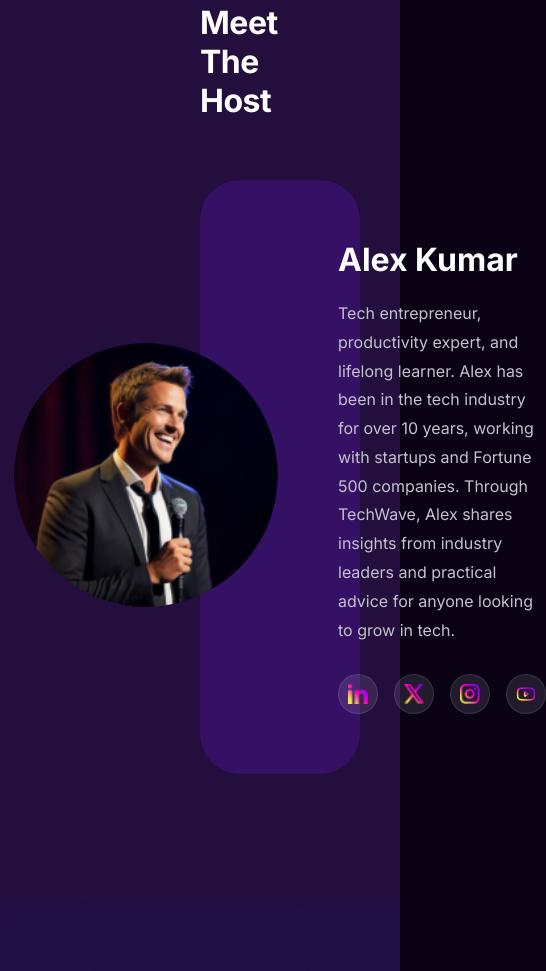
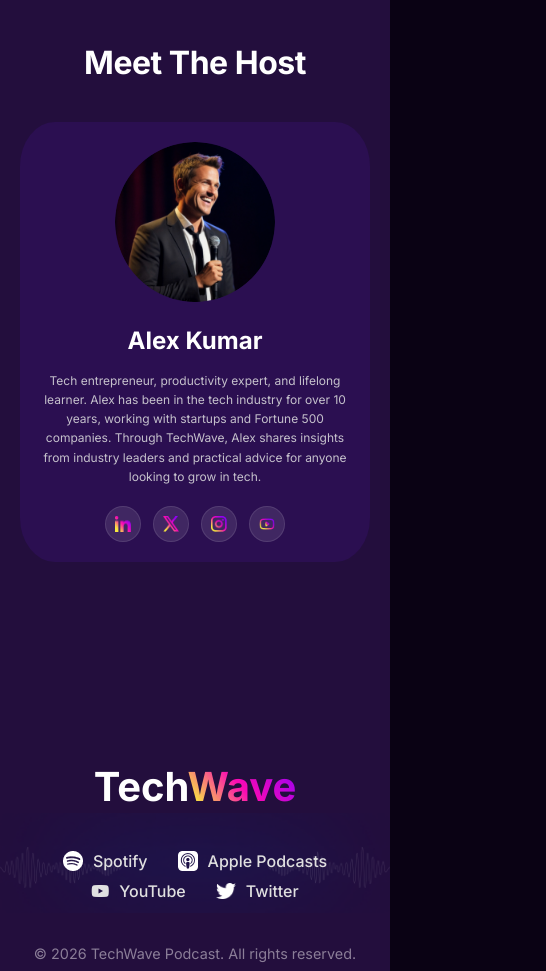
Before and after one commit to Hiratsuka001/Techwave-Webpage, a plain HTML site: page index.html in a window 390 px wide. Shown: the part 4382-5353 px from the top of the page, 546 px wide, since content can reach past the window. Drawn offline with Linux system fonts and the light colour scheme.

Commit message:
meet the host and footer responsive

```diff
--- a/style.css
+++ b/style.css
@@ -426,6 +426,7 @@ body {
 /* Why Choose Section */
 /* Why Choose Section */
 /* Why Choose Section */
+
 .why-choose {
   background-color: #230e3d;
   padding: 120px 200px;
@@ -506,6 +507,7 @@ body {
 /* why choose responsive */
 /* why choose responsive */
 /* why choose responsive */
+@media (max-width: 576px) {
   .why-choose {
     padding: 60px 20px;
   }
@@ -548,6 +550,7 @@ body {
   .feature-card i.feature-icon {
     font-size: 2.5rem;
     margin-bottom: 8px;
+  }
 }
 
 /* Featured Episodes Section */
@@ -663,8 +666,7 @@ body {
 /* Featured Episodes Section Responsive */
 /* Featured Episodes Section Responsive */
 /* Featured Episodes Section Responsive */
-/* Featured Episodes Section Responsive */
-/* Featured Episodes Section Responsive */
+
 @media (max-width: 576px) {
   .featured-episodes {
     padding: 60px 20px;
@@ -786,6 +788,66 @@ body {
   width: 20px;
   height: 20px;
 }
+/*Responsive Meet the host section */
+/*Responsive Meet the host section */
+/*Responsive Meet the host section */
+/*Responsive Meet the host section */
+
+@media (max-width: 576px) {
+  .meet-host {
+    padding: 160px 20px;
+  }
+
+  .host-container {
+    flex-direction: column;
+    padding: 20px;
+    background-color: transparent;
+    gap: 20px;
+    margin-top: 40px;
+    border-radius: 10%;
+    background-color: #2b0f51;
+  }
+
+  .host-image {
+    flex-shrink: 0;
+  }
+
+  .host-image img {
+    width: 160px;
+    height: 160px;
+  }
+
+  .host-info {
+    text-align: center;
+    flex: none;
+  }
+
+  .host-info h3 {
+    font-size: 1.5rem;
+    margin-bottom: 16px;
+  }
+
+  .host-info p {
+    font-size: 0.75rem;
+    line-height: 1.6;
+    margin-bottom: 20px;
+  }
+
+  .social-links {
+    justify-content: center;
+    gap: 12px;
+  }
+
+  .social-links a {
+    width: 36px;
+    height: 36px;
+  }
+
+  .social-links a img {
+    width: 16px;
+    height: 16px;
+  }
+}
 
 /* Footer Section */
 /* Footer Section */
@@ -855,3 +917,29 @@ body {
   margin: 0;
   font-weight: 400;
 }
+/* responsive footer section */
+/* responsive footer section */
+/* responsive footer section */
+
+@media (max-width: 576px) {
+  .footer {
+    padding: 40px 20px;
+    background-size: contain;
+    background-position: center;
+    background-repeat: no-repeat;
+  }
+
+  .footer-logo {
+    font-size: 2.5rem;
+    margin-bottom: 8px;
+  }
+
+  .footer-links {
+    gap: 10px 30px;
+  }
+
+  .footer-copyright {
+    line-height: 1.5;
+    margin-top: 10px;
+  }
+}
```
Lines whose indentation alone changed are shown as unchanged.
